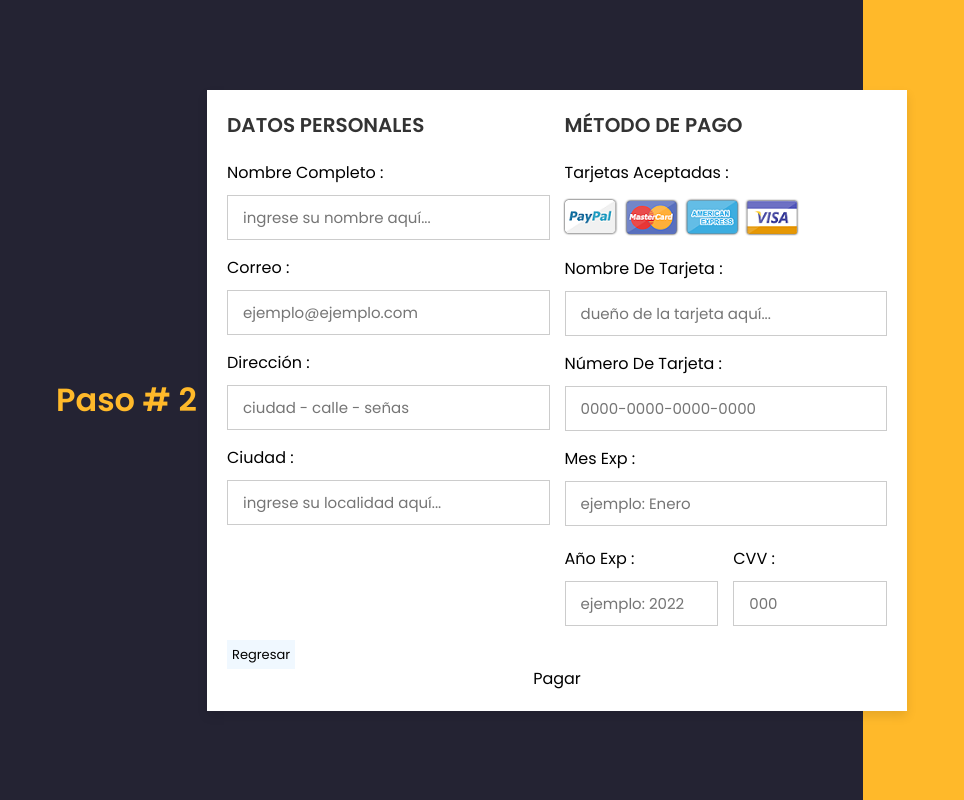
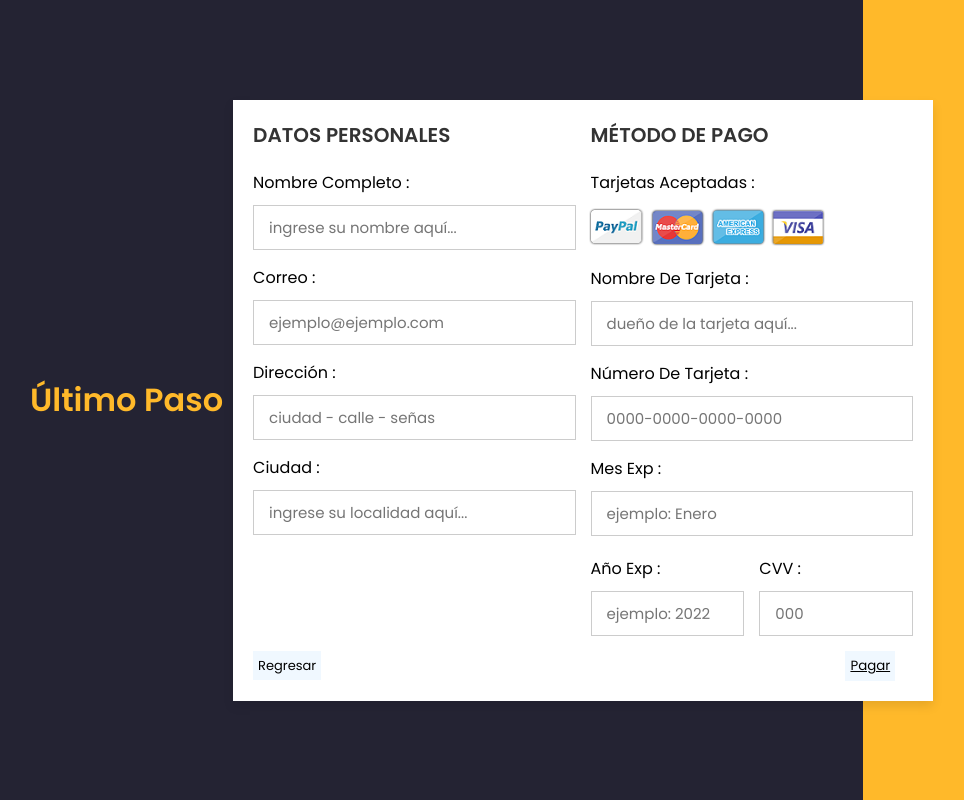
Before and after one commit to frgaitan24/basebooking, a PHP site: page /pasarela_pagos.php in a window 1280 px wide. Shown: the whole page, without its empty margins (161-1125 px from the left). Run offline with PHP 8.4, Linux system fonts and the light colour scheme; data that the repository does not hold is empty.

Commit message:
add: formulario de pago

```diff
--- a/pasarela_pagos.php
+++ b/pasarela_pagos.php
@@ -20,9 +20,9 @@ $_SESSION['timer'] = null;
 <body>
 
     <div class="container">
-        <h1 class="title_paso2" id="title_paso2">Paso # 2</h1>
+        <h1 class="title_paso2" id="title_paso2">Último paso</h1>
 
-        <form action="PHP/receipt.php" method="POST">
+        <form action="pagos.php" method="POST">
 
             <div class="row">
 
@@ -85,8 +85,8 @@ $_SESSION['timer'] = null;
 
             </div>
             <a href="booking.php" name="regresar" value="regresar" class="regresar">Regresar</a>
+            <button type="submit" name="pagar" value="pagar" id="pagar" class="pagar">Pagar</button>
 
-            <center><a class='pay' href="receipt.php">Pagar <?php echo $amt;?></a> </center>
         </form>
 
     </div>
--- a/receipt.php
+++ b/receipt.php
@@ -67,9 +67,9 @@ if (isset($_SESSION['seatings']) && isset($_SESSION['theatre_n']) && isset($_SES
 
 	<div style="display:none;" id="myDiv" class="animate-bottom">
 		<br>
-		<h2 style="color:#886D2C;">Felicidades, compra realizada con éxito!</h2>
+		<h2 style="color:#886D2C;">Reservación realizada con éxito!</h2>
 		<br>
-		<h2 style="color:#886D2C;">Hemos enviado a su correo los códigos.</h2>
+		<h2 style="color:#886D2C;">Proceda a realizar su pago.</h2>
 
 		<img src="images/reservado.png" class='booked'>
 
@@ -138,7 +138,7 @@ if (isset($_SESSION['seatings']) && isset($_SESSION['theatre_n']) && isset($_SES
 				</tr>
 
 			</table>
-			<button class="book" onclick="location.href='booking.php'">Reservar más asientos?</button>
+			<button class="book" onclick="location.href='pasarela_pagos.php'">Método de pago</button>
 		</center>
 
 	</div>
```
